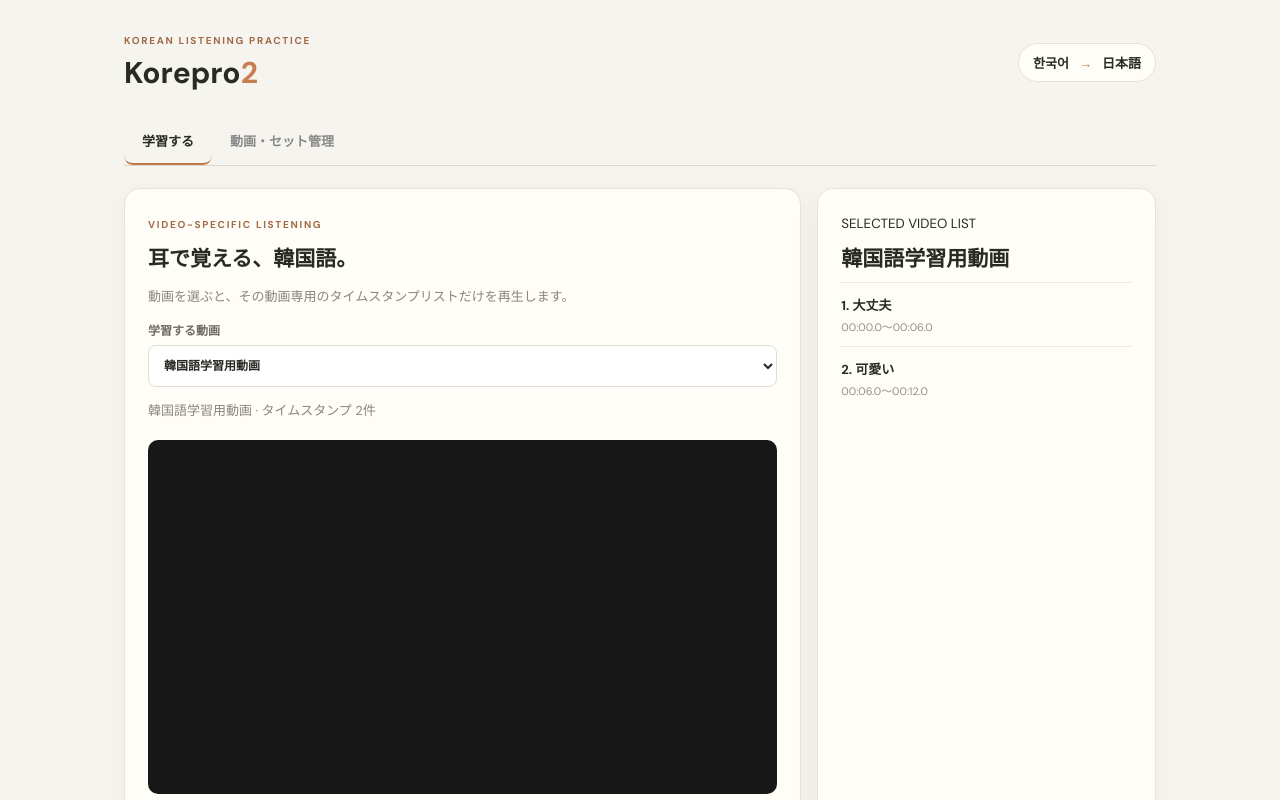
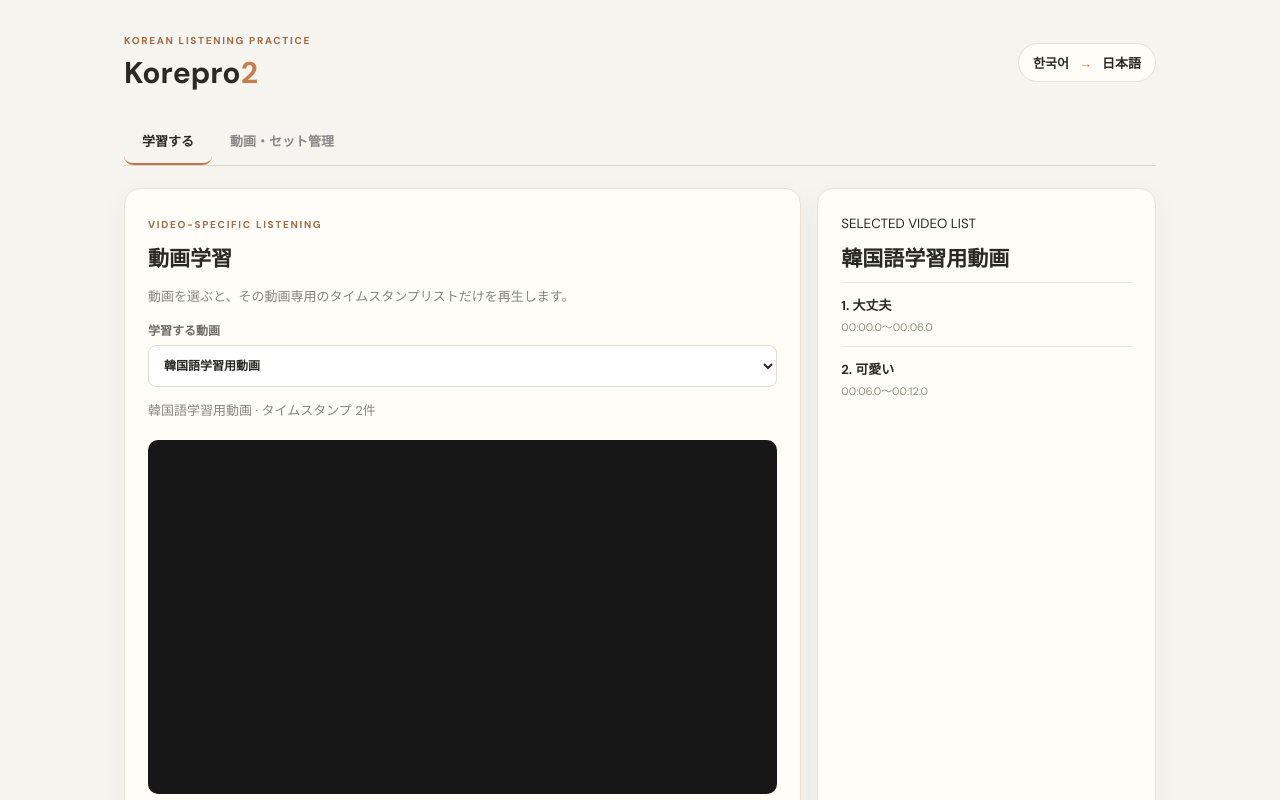
Before and after one commit to bonse-hu/korepro2, a React (Vite) app: page / in a window 1280 px wide. Shown: the top 800 px of the page. Built offline with nearby package versions, Linux system fonts and the light colour scheme.

Commit message:
Update heading from '耳で覚える、韓国語。' to '動画学習'

```diff
--- a/src/App.tsx
+++ b/src/App.tsx
@@ -646,7 +646,7 @@ export default function App() {
         <main className="learning">
           <section className="panel">
             <small>VIDEO-SPECIFIC LISTENING</small>
-            <h2>耳で覚える、韓国語。</h2>
+            <h2>動画学習</h2>
             <p>動画を選ぶと、その動画専用のタイムスタンプリストだけを再生します。</p>
             <label>
               学習する動画
```
